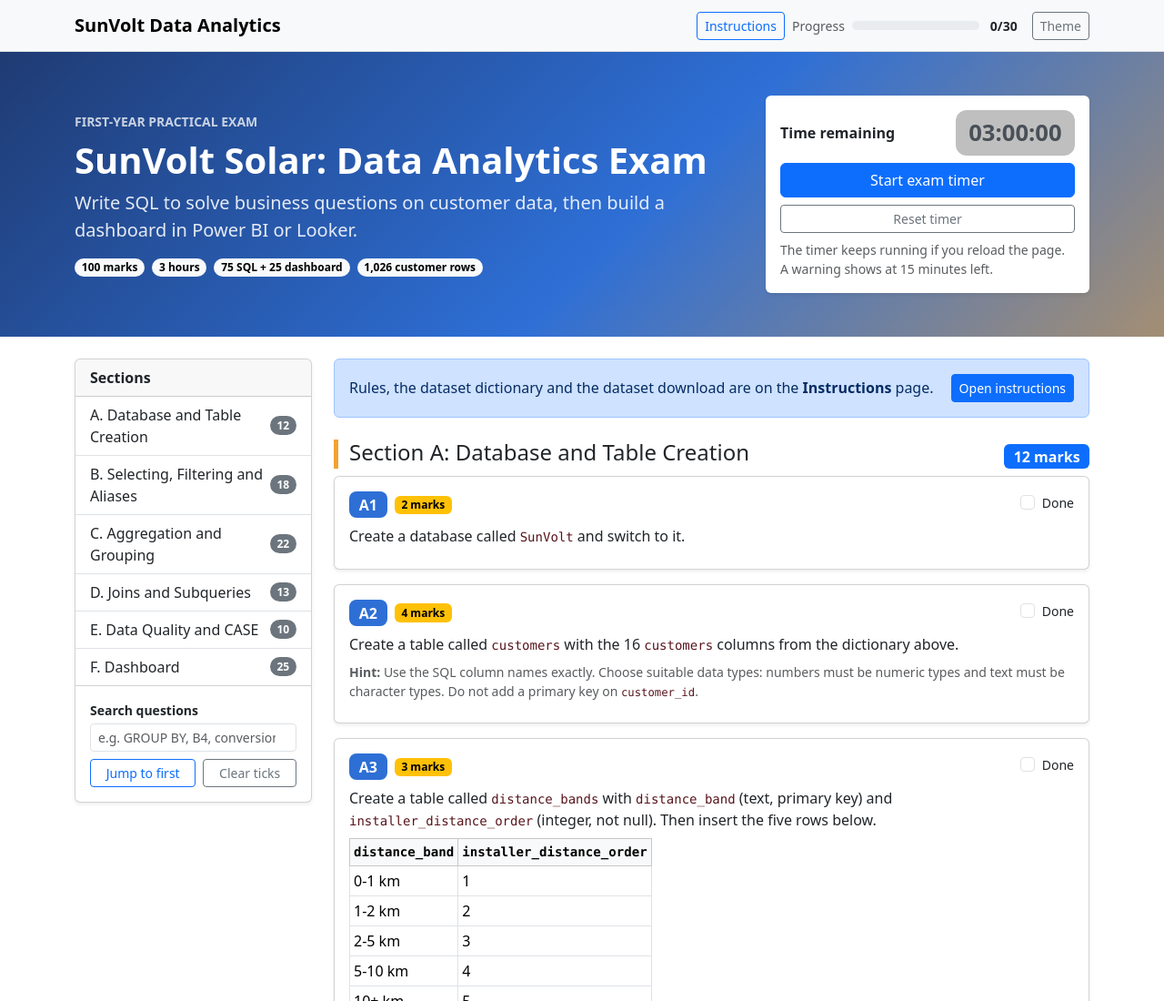
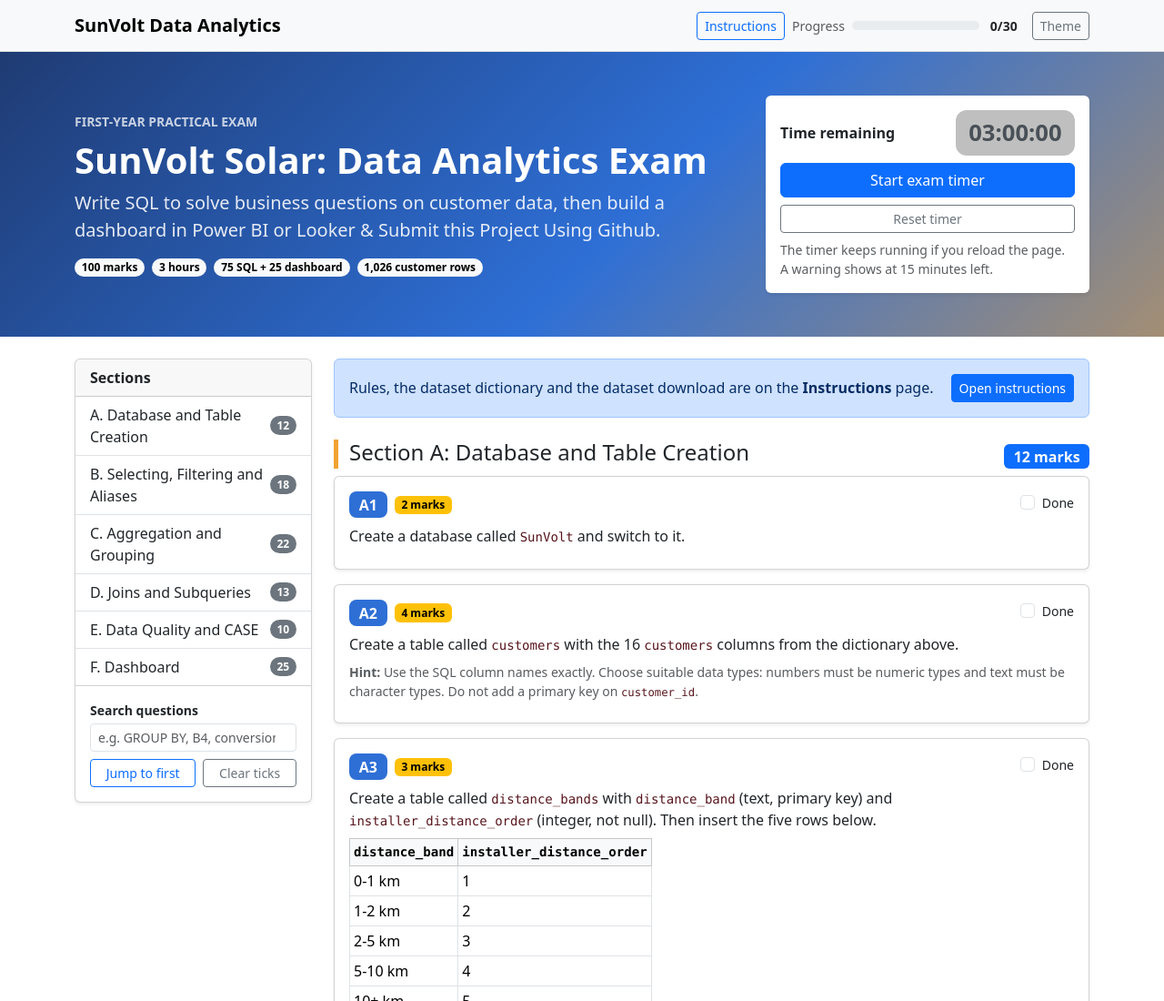
Before and after one commit to KetroSithole/Analytics-Capstone, a plain HTML site: page index.html in a window 1280 px wide. Shown: the top 1100 px of the page at 91% size. Drawn offline with nearby package versions, Linux system fonts and the light colour scheme.

Commit message:
Update index.html

```diff
--- a/index.html
+++ b/index.html
@@ -63,7 +63,7 @@
       <div class="col-lg-8">
         <p class="text-uppercase small fw-semibold mb-2 opacity-75">First-year practical exam</p>
         <h1 class="display-6 fw-bold mb-2">SunVolt Solar: Data Analytics Exam</h1>
-        <p class="lead mb-3">Write SQL to solve business questions on customer data, then build a dashboard in Power BI or Looker.</p>
+        <p class="lead mb-3">Write SQL to solve business questions on customer data, then build a dashboard in Power BI or Looker & Submit this Project Using Github.</p>
         <div class="d-flex flex-wrap gap-2">
           <span class="badge rounded-pill text-bg-light">100 marks</span>
           <span class="badge rounded-pill text-bg-light">3 hours</span>
```
